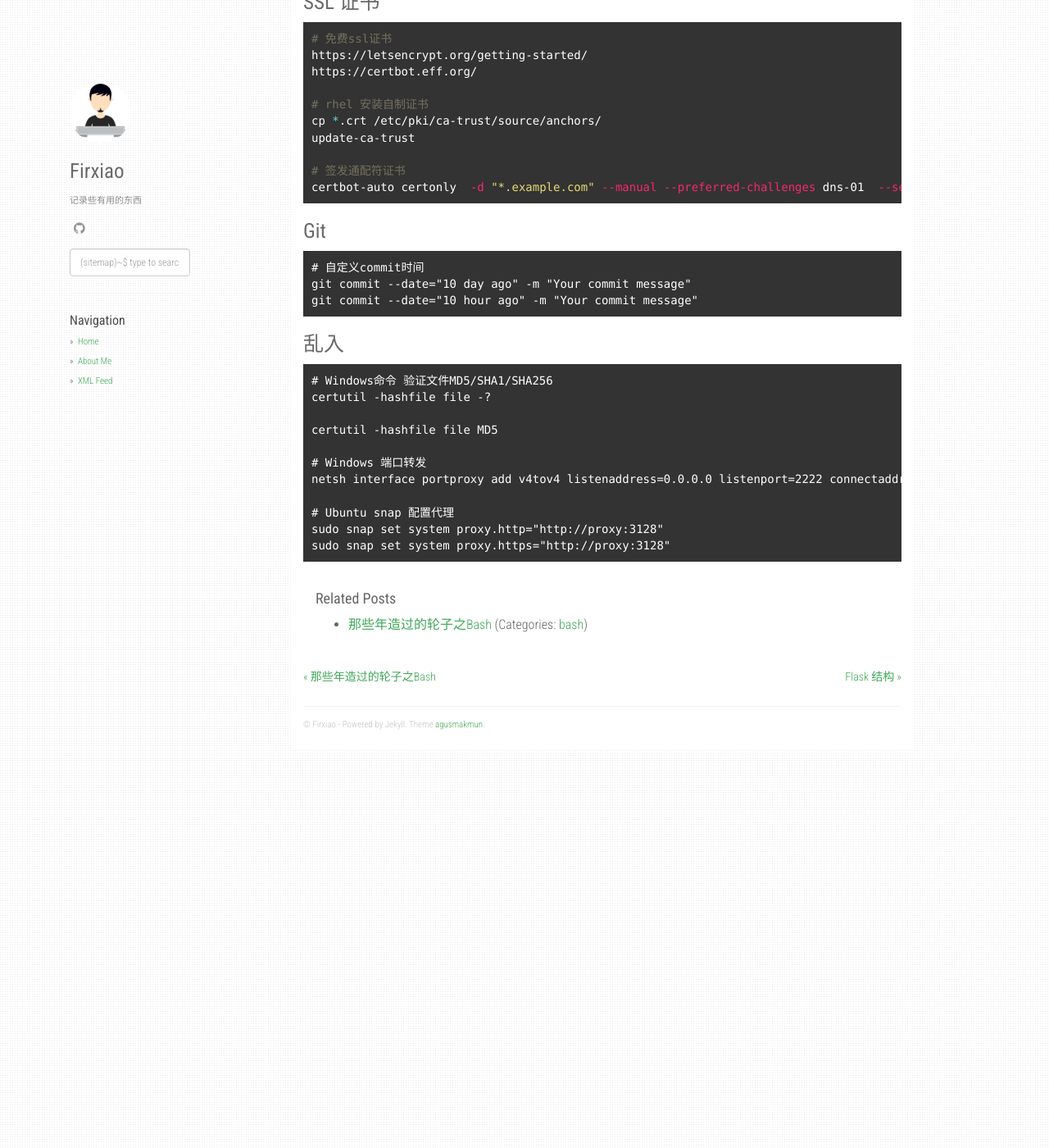
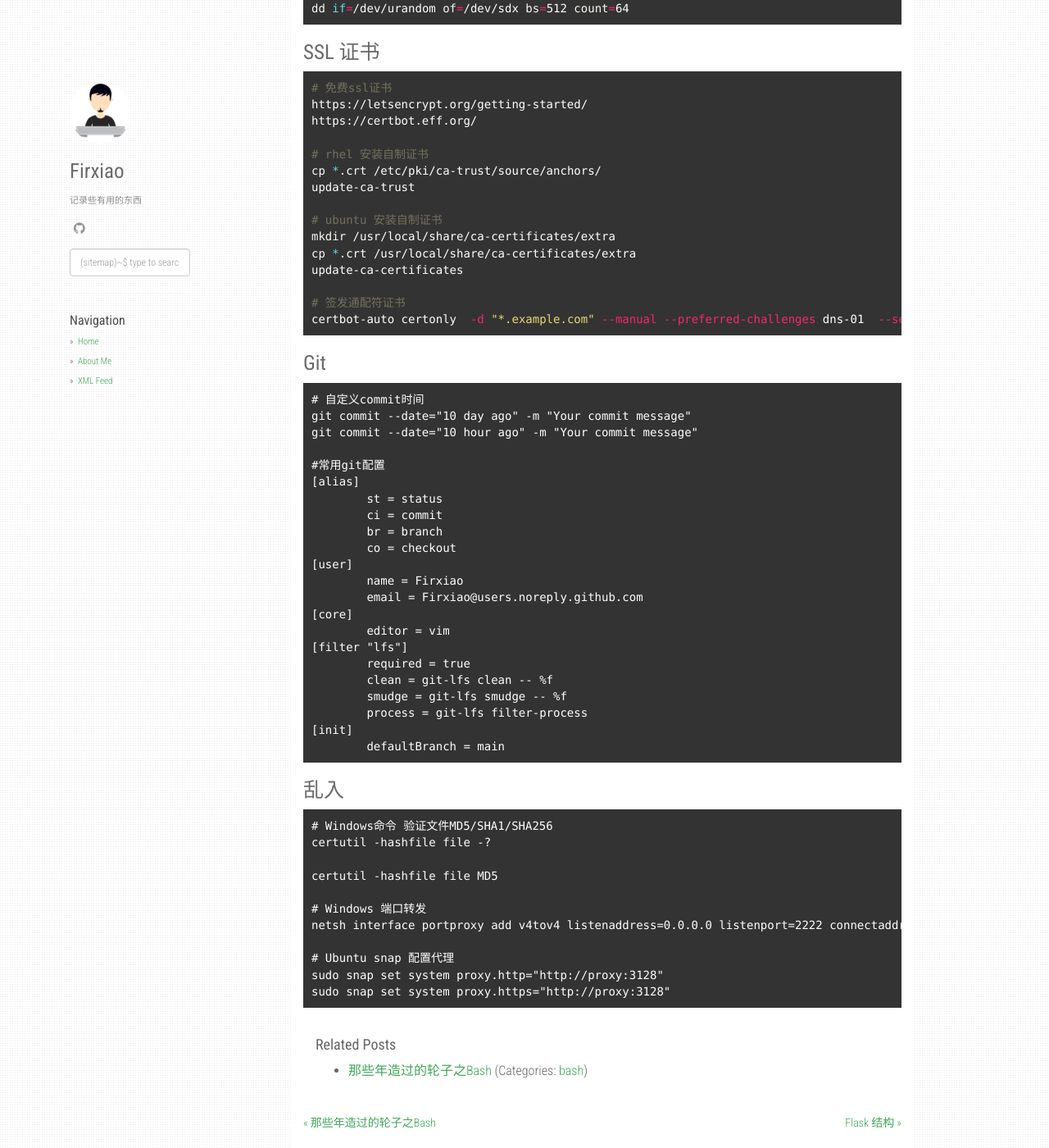
Before and after one commit to Firxiao/firxiao.github.io, a Jekyll site: the page built from _posts/2019-07-29-skills.md, in a window 1280 px wide and 1400 px high, scrolled down 5307 px. Shown: the whole window at 82% size. Built offline with Jekyll 4.4.1, drawn with Linux system fonts in a browser that asks for light colours; nearby versions of some CDN libraries; comment, search, counter and statistics services are not loaded; some of the changed text lies outside the part shown.

Commit message:
Update skills

````diff
--- a/_posts/2019-07-29-bash-skills.md
+++ b/_posts/2019-07-29-skills.md
@@ -1,8 +1,8 @@
 ---
 layout: post
-title: "Bash 小技巧"
+title: "小技巧汇总"
 date:   2019-07-29 20:00:00 +0800
-categories: ['bash']
+categories: ['bash', 'ubuntu', 'windows']
 ---
 
 收录些`Bash`小技巧.
@@ -275,6 +278,11 @@ https://certbot.eff.org/
 cp *.crt /etc/pki/ca-trust/source/anchors/
 update-ca-trust
 
+# ubuntu 安装自制证书
+mkdir /usr/local/share/ca-certificates/extra
+cp *.crt /usr/local/share/ca-certificates/extra
+update-ca-certificates
+
 # 签发通配符证书
 certbot-auto certonly  -d "*.example.com" --manual --preferred-challenges dns-01  --server https://acme-v02.api.letsencrypt.org/directory
 ```
@@ -284,6 +292,25 @@ certbot-auto certonly  -d "*.example.com" --manual --preferred-challenges dns-01
 # 自定义commit时间
 git commit --date="10 day ago" -m "Your commit message"
 git commit --date="10 hour ago" -m "Your commit message"
+
+#常用git配置
+[alias]
+        st = status
+        ci = commit
+        br = branch
+        co = checkout
+[user]
+        name = Firxiao
+        email = Firxiao@users.noreply.github.com
+[core]
+        editor = vim
+[filter "lfs"]
+        required = true
+        clean = git-lfs clean -- %f
+        smudge = git-lfs smudge -- %f
+        process = git-lfs filter-process
+[init]
+        defaultBranch = main
 ```
 
 # 乱入
````
Also changed, not shown: other parts of _posts/2019-07-29-skills.md (+3 -0 lines).
